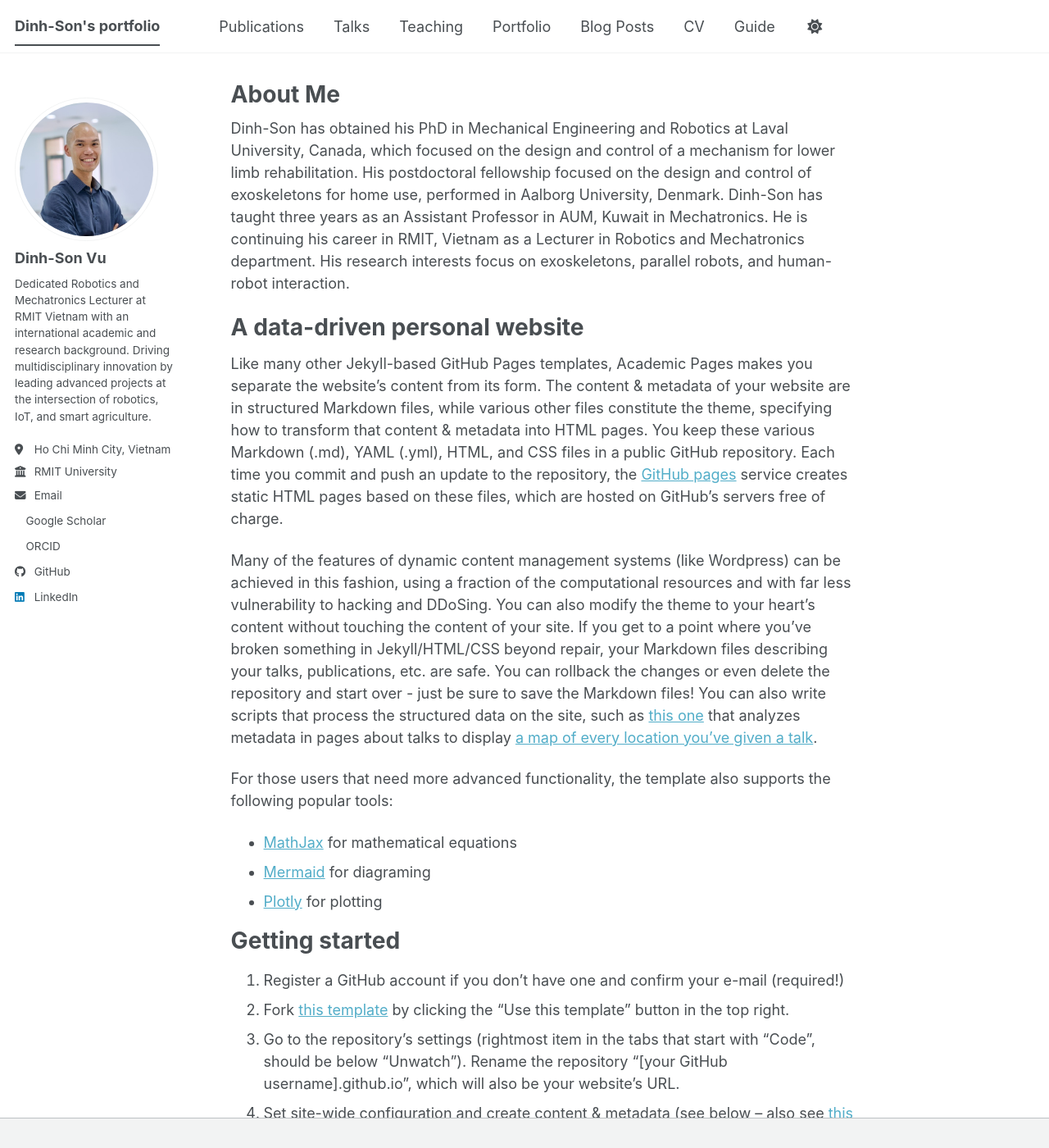
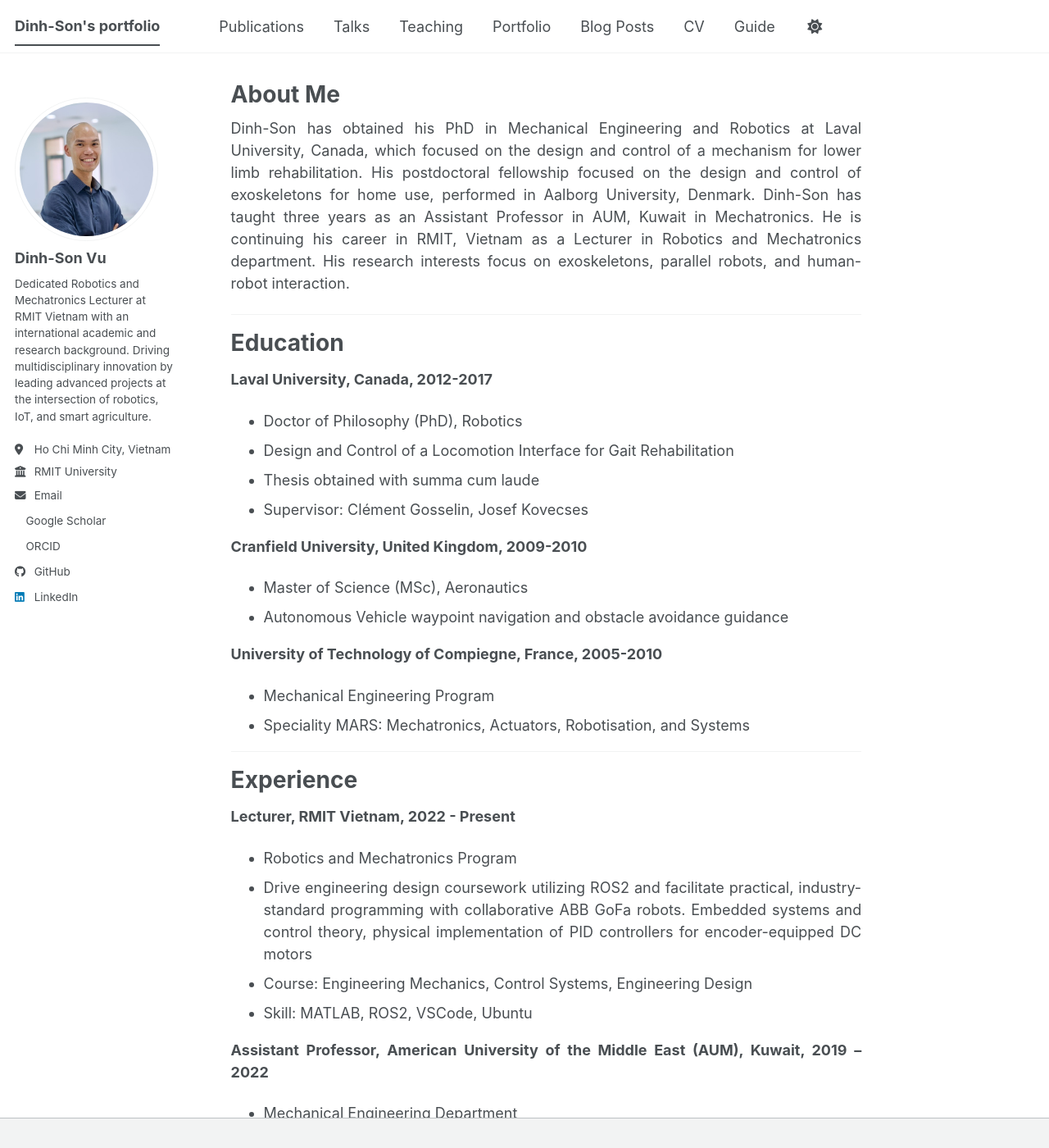
Before and after one commit to vudinhso/vudinhso.github.io, a Jekyll site: the page built from _pages/about.md, in a window 1280 px wide and 1400 px high. Shown: the whole window at 82% size. Built offline with Jekyll 4.4.1, drawn with Linux system fonts in a browser that asks for light colours; a style sheet for code colours, icons or effects is not loaded; some of the changed text lies outside the part shown.

Commit message:
large update

```diff
--- a/_pages/about.md
+++ b/_pages/about.md
@@ -13,50 +13,141 @@
 He is continuing his career in RMIT, Vietnam as a Lecturer in Robotics and Mechatronics department.
 His research interests focus on exoskeletons, parallel robots, and human-robot interaction.
 
-<!-- This is the front page of a website that is powered by the [Academic Pages template](https://github.com/academicpages/academicpages.github.io) and hosted on GitHub pages. [GitHub pages](https://pages.github.com) is a free service in which websites are built and hosted from code and data stored in a GitHub repository, automatically updating when a new commit is made to the repository. This template was forked from the [Minimal Mistakes Jekyll Theme](https://mmistakes.github.io/minimal-mistakes/) created by Michael Rose, and then extended to support the kinds of content that academics have: publications, talks, teaching, a portfolio, blog posts, and a dynamically-generated CV. Incidentally, these same features make it a great template for anyone that needs to show off a professional template!
+---
+# Education
+**Laval University, Canada, 2012-2017**
+- Doctor of Philosophy (PhD), Robotics
+- Design and Control of a Locomotion Interface for Gait Rehabilitation
+- Thesis obtained with summa cum laude
+- Supervisor: Clément Gosselin, Josef Kovecses
 
- You can fork [this template](https://github.com/academicpages/academicpages.github.io) right now, modify the configuration and Markdown files, add your own PDFs and other content, and have your own site for free, with no ads! -->
+**Cranfield University, United Kingdom, 2009-2010**
+- Master of Science (MSc), Aeronautics
+- Autonomous Vehicle waypoint navigation and obstacle avoidance guidance
 
-A data-driven personal website
-======
-Like many other Jekyll-based GitHub Pages templates, Academic Pages makes you separate the website's content from its form. The content & metadata of your website are in structured Markdown files, while various other files constitute the theme, specifying how to transform that content & metadata into HTML pages. You keep these various Markdown (.md), YAML (.yml), HTML, and CSS files in a public GitHub repository. Each time you commit and push an update to the repository, the [GitHub pages](https://pages.github.com/) service creates static HTML pages based on these files, which are hosted on GitHub's servers free of charge.
+**University of Technology of Compiegne, France, 2005-2010**
+- Mechanical Engineering Program
+- Speciality MARS: Mechatronics, Actuators, Robotisation, and Systems
 
-Many of the features of dynamic content management systems (like Wordpress) can be achieved in this fashion, using a fraction of the computational resources and with far less vulnerability to hacking and DDoSing. You can also modify the theme to your heart's content without touching the content of your site. If you get to a point where you've broken something in Jekyll/HTML/CSS beyond repair, your Markdown files describing your talks, publications, etc. are safe. You can rollback the changes or even delete the repository and start over - just be sure to save the Markdown files! You can also write scripts that process the structured data on the site, such as [this one](https://github.com/academicpages/academicpages.github.io/blob/master/talkmap.ipynb) that analyzes metadata in pages about talks to display [a map of every location you've given a talk](https://academicpages.github.io/talkmap.html).
+---
+# Experience
+**Lecturer, RMIT Vietnam, 2022 - Present**
+- Robotics and Mechatronics Program
+- Drive engineering design coursework utilizing ROS2 and facilitate practical, industry-standard programming with collaborative ABB GoFa robots. Embedded systems and control theory, physical implementation of PID controllers for encoder-equipped DC motors
+- Course: Engineering Mechanics, Control Systems, Engineering Design
+- Skill: MATLAB, ROS2, VSCode, Ubuntu
 
-For those users that need more advanced functionality, the template also supports the following popular tools:
-- [MathJax](https://www.mathjax.org/) for mathematical equations
-- [Mermaid](https://mermaid.js.org/) for diagraming
-- [Plotly](https://plotly.com/javascript/) for plotting
+**Assistant Professor, American University of the Middle East (AUM), Kuwait, 2019 – 2022**
+- Mechanical Engineering Department
+- Preparation and moderation for courses including Mechatronics, Dynamics, Statics, and Measurement Systems. Laboratory improvement for the Mechatronics course: PLC, 3-DOFs robot, microcontroller, and basic electronics implementation. Workshop organization: initiation to machine learning, and to robotic kinematics based on screw theory
 
-Getting started
-======
-1. Register a GitHub account if you don't have one and confirm your e-mail (required!)
-1. Fork [this template](https://github.com/academicpages/academicpages.github.io) by clicking the "Use this template" button in the top right.
-1. Go to the repository's settings (rightmost item in the tabs that start with "Code", should be below "Unwatch"). Rename the repository "[your GitHub username].github.io", which will also be your website's URL.
-1. Set site-wide configuration and create content & metadata (see below -- also see [this set of diffs](https://archive.is/3TPas) showing what files were changed to set up [an example site](https://getorg-testacct.github.io) for a user with the username "getorg-testacct")
-1. Upload any files (like PDFs, .zip files, etc.) to the files/ directory. They will appear at https://[your GitHub username].github.io/files/example.pdf.
-1. Check status by going to the repository settings, in the "GitHub pages" section
+**Post-doctoral Fellow, Aalborg University, Denmark, 2017 – 2019**
+- [Project Exo-Aider](https://www.exo-aider.dk/), Denmark: Development of assistive exoskeletons for wheelchair users and elderly people. Intuitive human robot interaction with collaboration with therapist for the control of a robotic arm mounted on a wheelchair.
+- Mechatronic team manager: deliverable preparation, tasks assignment, and product development based on an Agile management.
+- Teaching assistant of industrial robotic projects with Problem-based Learning (PBL).
 
-Site-wide configuration
-------
-The main configuration file for the site is in the base directory in [_config.yml](https://github.com/academicpages/academicpages.github.io/blob/master/_config.yml), which defines the content in the sidebars and other site-wide features. You will need to replace the default variables with ones about yourself and your site's github repository. The configuration file for the top menu is in [_data/navigation.yml](https://github.com/academicpages/academicpages.github.io/blob/master/_data/navigation.yml). For example, if you don't have a portfolio or blog posts, you can remove those items from that navigation.yml file to remove them from the header.
+**PhD Candidate, Laval University, Canada, 2012 – 2017**
+- Design and manufacturing of the locomotion interface, simulation of a virtual environment, stability analysis of the mechanism. Haptic and physical human-robot interaction: force and position control of the interface in the virtual environment.
+- JACO Robotic Arm user: design of an intuitive control to facilitate the use of the device.
 
-Create content & metadata
-------
-For site content, there is one Markdown file for each type of content, which are stored in directories like _publications, _talks, _posts, _teaching, or _pages. For example, each talk is a Markdown file in the [_talks directory](https://github.com/academicpages/academicpages.github.io/tree/master/_talks). At the top of each Markdown file is structured data in YAML about the talk, which the theme will parse to do lots of cool stuff. The same structured data about a talk is used to generate the list of talks on the [Talks page](https://academicpages.github.io/talks), each [individual page](https://academicpages.github.io/talks/2012-03-01-talk-1) for specific talks, the talks section for the [CV page](https://academicpages.github.io/cv), and the [map of places you've given a talk](https://academicpages.github.io/talkmap.html) (if you run this [python file](https://github.com/academicpages/academicpages.github.io/blob/master/talkmap.py) or [Jupyter notebook](https://github.com/academicpages/academicpages.github.io/blob/master/talkmap.ipynb), which creates the HTML for the map based on the contents of the _talks directory).
+**Automotive Engineer, Delphi, France, 2010 – 2012**
+- Simulink expert: design of the ECU control strategy relative to the customer’s specification.
+- Validation of the ECU with unit testing and on car prototypes. Respect of the 5S workplace organization method.
 
-**Markdown generator**
+---
+# Projects
 
-The repository includes [a set of Jupyter notebooks](https://github.com/academicpages/academicpages.github.io/tree/master/markdown_generator
-) that converts a CSV containing structured data about talks or presentations into individual Markdown files that will be properly formatted for the Academic Pages template. The sample CSVs in that directory are the ones I used to create my own personal website at stuartgeiger.com. My usual workflow is that I keep a spreadsheet of my publications and talks, then run the code in these notebooks to generate the Markdown files, then commit and push them to the GitHub repository.
+**Aalto University - Design Factory - Product Development Project 2026**
+- [Aalto University, ](https://designfactory.aalto.fi/)
+- Participation at Aalto Design Factory Workshop
+- Coordinator for RMIT students participating to PDP 2027 at Aalto University Design Factory.
 
-How to edit your site's GitHub repository
-------
-Many people use a git client to create files on their local computer and then push them to GitHub's servers. If you are not familiar with git, you can directly edit these configuration and Markdown files directly in the github.com interface. Navigate to a file (like [this one](https://github.com/academicpages/academicpages.github.io/blob/master/_talks/2012-03-01-talk-1.md) and click the pencil icon in the top right of the content preview (to the right of the "Raw | Blame | History" buttons). You can delete a file by clicking the trashcan icon to the right of the pencil icon. You can also create new files or upload files by navigating to a directory and clicking the "Create new file" or "Upload files" buttons.
+**Capstone Project 2026: Smart Agriculture in lime orchards**
+- Jereon Roomer, with the company
+[The Fruit Republic](https://thefruitrepublic.com/) and
+[Hyves Tech](https://hyves.tech/)
+- Smart Field Robot for Lime Farming in Bến Lức (Long An).
+- Weed, Pest and Spray Decision Support in Canal-Based Orchards: Design of the Digital Twin
 
-Example: editing a Markdown file for a talk
-![Editing a Markdown file for a talk](/images/editing-talk.png)
+**Capstone Project 2025: Smart Agriculture in indoor farming**
+- Lyndal Hugo, Leo Monnier, with the [company Orlar](https://esg.orlar.com/)
+- [Automated Wedges Collection](https://www.rmitvn-showcase.com/theaat)
+- [AI for Plant Health Detection using Hyperspectral and Infra-red Camera Technologies for Sustainable Agriculture](https://www.rmitvn-showcase.com/planthealth)
+- [A Digital Twin Framework for Precision Lighting in Indoor Farms using Robotic and IoT systems](https://www.rmitvn-showcase.com/innovationx)
+- [Autonomous Mecanum-Wheel Robot for Intelligent Navigation and AI Tasks](https://www.rmitvn-showcase.com/mek4tronics)
 
-For more info
-------
-More info about configuring Academic Pages can be found in [the guide](https://academicpages.github.io/markdown/), the [growing wiki](https://github.com/academicpages/academicpages.github.io/wiki), and you can always [ask a question on GitHub](https://github.com/academicpages/academicpages.github.io/discussions). The [guides for the Minimal Mistakes theme](https://mmistakes.github.io/minimal-mistakes/docs/configuration/) (which this theme was forked from) might also be helpful.
+**Capstone Project 2024: Unmanned aerial vehicle system and development**
+- [Versatile, high-performance drone capable of addressing real-world challenges in industrial and agricultural sectors](https://www.rmitvn-showcase.com/fennek)
+- [RMIT Vietnam Capstone Project Article](https://www.rmit.edu.vn/about-us/schools-and-centres/school-of-science-engineering-and-technology/student-projects/unmanned-aerial-vehical-system-design-and-development)
+
+**Capstone Project 2023: Pick and Place Application with ABB robot**
+- Truong Dinh Thai, with the [company ABB](https://www.abb.com/)
+- [Pick & Place Application with ABB IRB 920T SCARA robot](https://www.rmitvn-showcase.com/vivy)
+
+**Highschool Robotic Workshops 2022 – 2026**
+Delivery and design of robotic swarm workshops for STEM highschool: [List](/highschool/)
+
+---
+# Certification
+
+- SOLIDWORKS, Additive Manufacturing Associate, 2025
+- University of Alberta, Fundamentals of Reinforcement Learning, 2020
+- deeplearning.ai, Deep Learning Fundamentals, 2020
+
+---
+
+# Grants
+
+**Vietnam Research Grant 2027 - Tier 2, $19000**
+- Minh Quang Tran, Son Nguyen, Byron Anthony Mason
+- Port Call Intelligence for Ho Chi Minh City's Port Cluster: Data-driven Decision-making Support with Vessel Arrival Prediction.
+
+**Vietnam Research Grant 2027 - Tier 2, $19000**
+- Hai Dao, Ngoc, Dao, Thanh Pham
+- Developing Efficient Drone-Based Nitrogen Management Solutions to Support Low-Emission Rice Production in the Mekong Delta.
+
+**Erasmus Plus KA171 2026** | **$4600**
+- [Aalto University, ](https://www.aalto.fi/en/)
+- Workshop-Summer school at Aalto University: adaption of ROS2: from prototyping to autonomous ground vehicle.
+
+**NAWA PROM 2026** | **$2700**
+- [AGH Krakow, Department of Robotics and Mechatronics](https://krim.agh.edu.pl/en/)
+- Adoption of ROS 2 in classroom: from prototyping to fleet of autonomous ground robots
+
+**Industry Seed Fund 2025** | **$50000**
+- Byron Anthony Mason, Minh Quang Tran, with the [company Orlar](https://esg.orlar.com/)
+- Plant Stress Monitoring and Mitigation for Sustainable Indoor Agriculture in Vietnam
+
+**Vietnam Research Grant 2025 - Tier 1** | **$7600**
+- Byron Anthony Mason, Minh Quang Tran
+- Engineering a Sustainable Mobility Solution through AI-Optimized Electric Vehicle Integration and Big Data Analytics for Reduced Air Pollution in Vietnam
+
+**Vietnam Research Grant 2025 - Tier 1** | **$7600**
+- Hung Pham Viet
+- Integrating Language Processing for Waste Sorting Robot Control
+
+**Scholarship of Teaching and Learning 2025** | **$3000**
+- Thu Hyunh, Jeff Nijsse, Katrina Phillips
+- Gendered Task Division in Group Work
+
+---
+# Research
+
+T. Trang, H. V. Pham, S. Dinh-Son Vu, T. M. Le, H. M. Tran and S. V. T. Dao, "TrashVLM: Lightweight and Efficiently Fine-Tuned Vision-Language Models for Waste Classification," 2025 International Conference on Advanced Technologies for Communications (ATC), Hanoi, Vietnam, 2025, pp. 1-7, doi: 10.1109/ATC67618.2025.11268574.
+
+Dinh-Son Vu, M. -T. Vo, A. N. Le Quoc, K. H. Nguyen and T. Q. Tran, "On the Design and Performance of Delta Robot Platform with Compliant Revolute Joint," 2024 13th International Conference on Control, Automation and Information Sciences (ICCAIS), Ho Chi Minh City, Vietnam, 2024, pp. 1-6, doi: 10.1109/ICCAIS63750.2024.10814546.
+
+Campeau-Lecours, A., Dinh-Son Vu, Schweitzer, F., and Roy, J. (April 8, 2020). "Alternative Representation of the Shoulder Orientation Based on the Tilt-and-Torsion Angles." ASME. J Biomech Eng. July 2020; 142(7): 074504
+
+Dinh-Son Vu, Barnett, E., and Gosselin, C. (February 27, 2019). "Experimental Validation of a Three-Degree-of-Freedom Cable-Suspended Parallel Robot for Spatial Translation With Constant Orientation." ASME. J. Mechanisms Robotics. April 2019; 11(2): 024502.
+
+A. Campeau-Lecours, U. Côté-Allard, Dinh-Son Vu, F. Routhier, B. Gosselin and C. Gosselin, "Intuitive Adaptive Orientation Control for Enhanced Human–Robot Interaction," in IEEE Transactions on Robotics, vol. 35, no. 2, pp. 509-520, April 2019, doi: 10.1109/TRO.2018.2885464.
+
+Dinh-Son Vu, U. C. Allard, C. Gosselin, F. Routhier, B. Gosselin and A. Campeau-Lecours, "Intuitive adaptive orientation control of assistive robots for people living with upper limb disabilities," 2017 International Conference on Rehabilitation Robotics (ICORR), London, UK, 2017, pp. 795-800, doi: 10.1109/ICORR.2017.8009345.
+
+Dinh-Son Vu, Barnett, E., Zaccarin, AM., Gosselin, C. (2018). On the Design of a Three-DOF Cable-Suspended Parallel Robot Based on a Parallelogram Arrangement of the Cables. In: Gosselin, C., Cardou, P., Bruckmann, T., Pott, A. (eds) Cable-Driven Parallel Robots. Mechanisms and Machine Science, vol 53. Springer, Cham. doi: 10.1007/978-3-319-61431-1_27
+
+Dinh-Son Vu, J. Kövecses and C. Gosselin, "Trajectory planning and control of a belt-driven locomotion interface for flat terrain walking and stair climbing," 2017 IEEE World Haptics Conference (WHC), Munich, Germany, 2017, pp. 189-194, doi: 10.1109/WHC.2017.7989899
+
+
+Dinh-Son Vu, S. Foucault, C. Gosselin and J. Kövecses, "Design of a locomotion interface for gait simulation based on belt-driven parallel mechanisms," 2015 IEEE International Conference on Robotics and Automation (ICRA), Seattle, WA, USA, 2015, pp. 1581-1586, doi: 10.1109/ICRA.2015.7139399
--- a/assets/css/main.scss
+++ b/assets/css/main.scss
@@ -37,3 +37,25 @@
     "layout/sidebar",
     "layout/json_cv"
 ;
+
+/* Fully justify paragraph text in the main content area */
+.page__content p,
+.page__content li {
+  text-align: justify;
+}
+
+/* Custom Print Styles for a Clean CV */
+@media print {
+  /* Hides the 'Follow' button and social links dropdown */
+  .author__urls-wrapper {
+    display: none !important;
+  }
+  /* Hides the website footer */
+  .page__footer {
+    display: none !important;
+  }
+  /* Optional: Hides the top navigation bar */
+  .masthead {
+    display: none !important;
+  }
+}
```
Also changed, not shown: _pages/highschool.md (added, +25 -0 lines).
